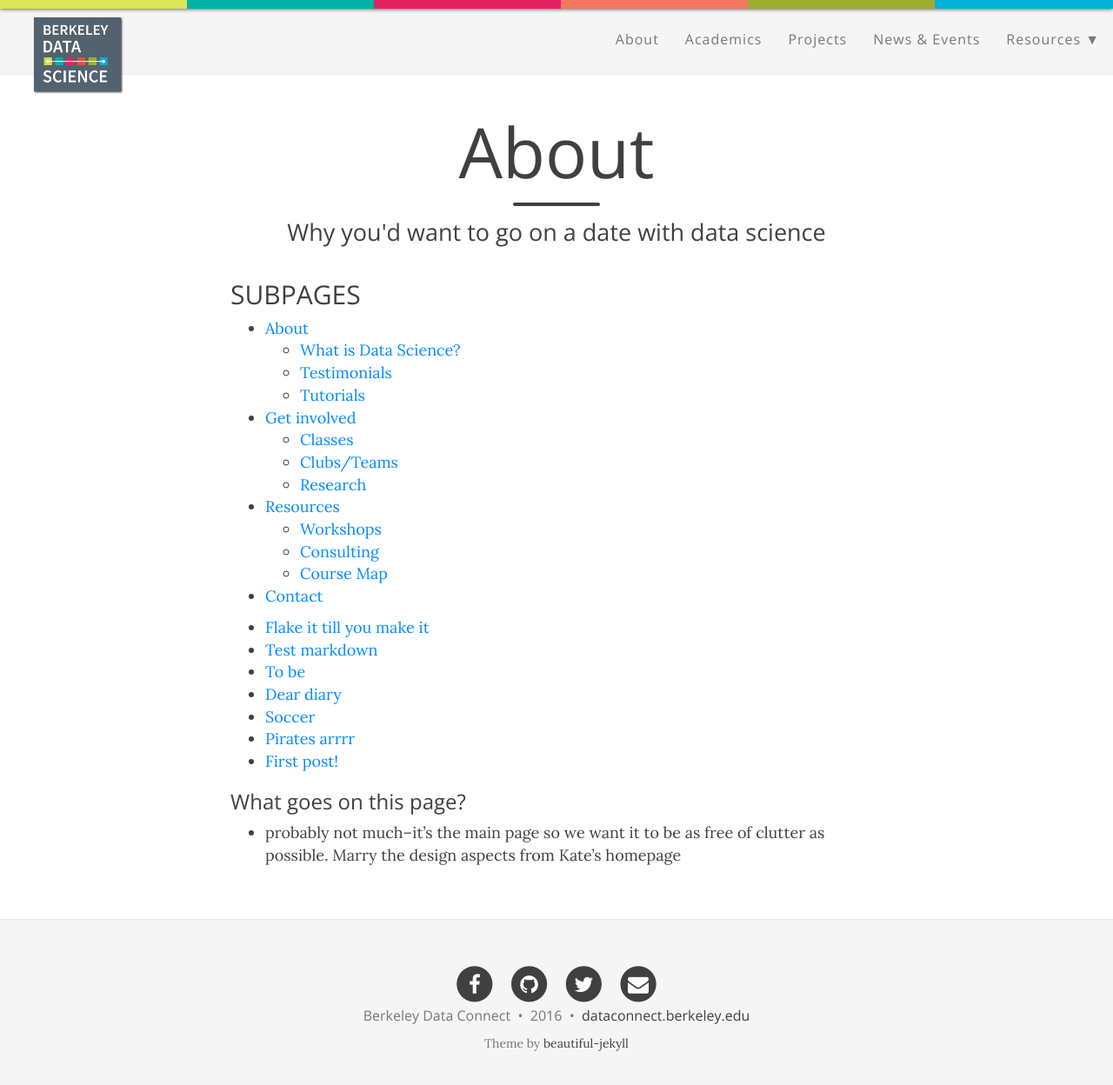
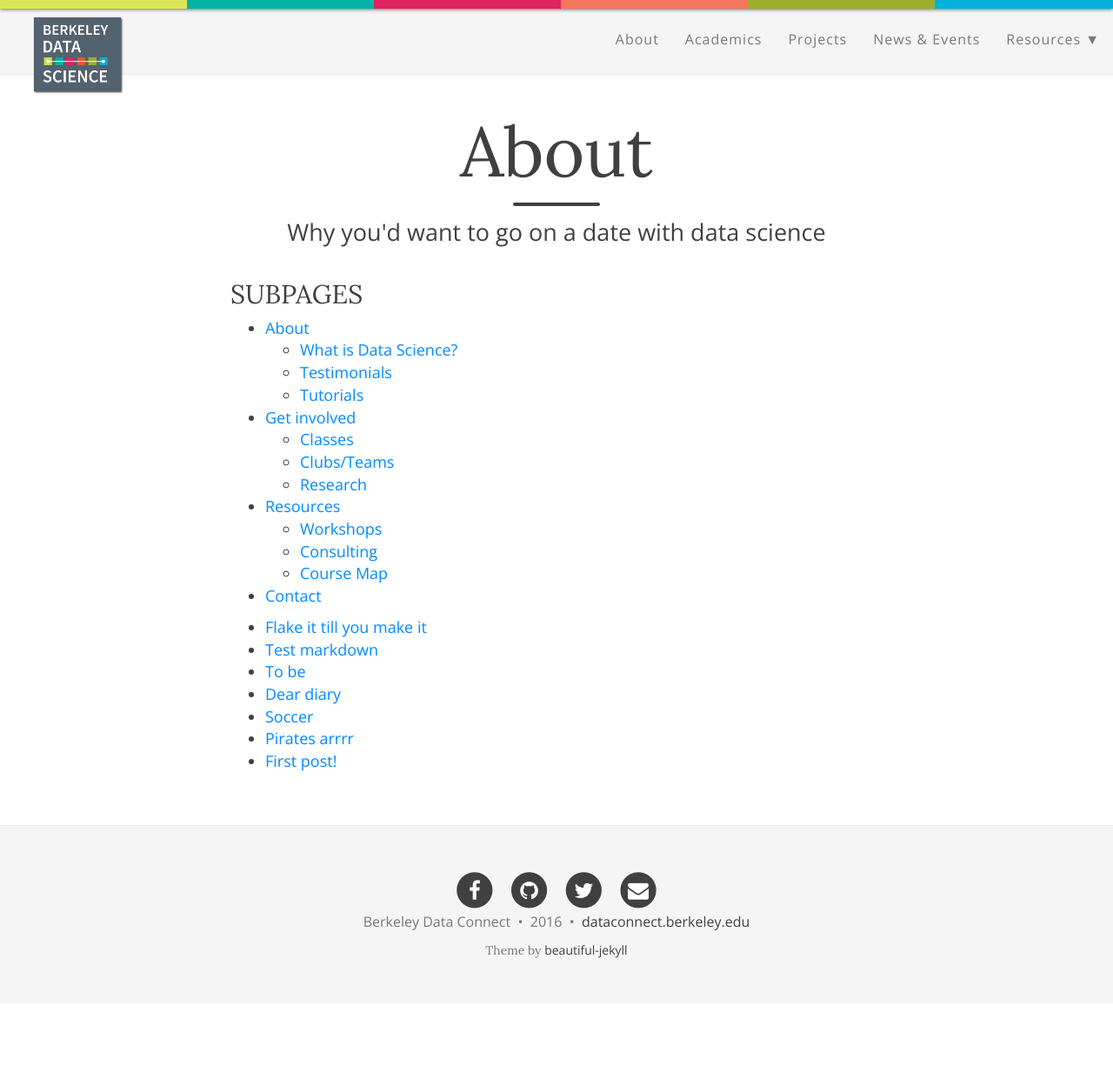
Before and after one commit to data-8/DataConnect, a Jekyll site: the page built from about/index.md, in a window 1280 px wide and 1261 px high. Shown: the top 1248 px of the window at 87% size. Built offline with Jekyll 4.4.1, drawn with Linux system fonts in a browser that asks for light colours; nearby versions of some CDN libraries.

Commit message:
fixed button font

```diff
--- a/_config.yml
+++ b/_config.yml
@@ -51,7 +51,6 @@
     - end_time: "6 PM"
     - event_link: "https://dataconnect.berkeley.edu"
     - event_description: "The debut for the data connect initiative"
-
   Data Forum:
     - month: "September"
     - date: "9"
--- a/about/index.md
+++ b/about/index.md
@@ -27,9 +27,3 @@
     </li>
   {% endfor %}
 </ul>
-
-
-
-### What goes on this page?
-
-* probably not much--it's the main page so we want it to be as free of clutter as possible. Marry the design aspects from Kate's homepage
--- a/css/main.css
+++ b/css/main.css
@@ -30,12 +30,12 @@
   color: #008AFF;
 }
 h1,h2,h3,h4,h5,h6 {
-  font-family: 'Open Sans', 'Helvetica Neue', Helvetica, Arial, sans-serif;
   font-weight: 100;
   text-shadow: none;
 }
 a {
   color: #008AFF;
+    font-family: 'Open Sans', 'Helvetica Neue', Helvetica, Arial, sans-serif;
 }
 a:hover,
 a:focus {
@@ -426,6 +426,7 @@
 
 /* --- Buttons --- */
 .button {
+  font-family: 'Lora', 'Times New Roman', serif;
   display: inline-block;
   border-radius: 4px;
   background-color: #F5775F;
--- a/index.html
+++ b/index.html
@@ -21,7 +21,7 @@
 	</div>
 	<div class = "featured">
 		<h3>Featured</h3>
-
+            <p>Lorem Ipsum has been the industry's standard dummy text ever since the 1500s</p>
 	</div>
 	<div class = "events">
 		<h3>Upcoming Events</h3>
```
